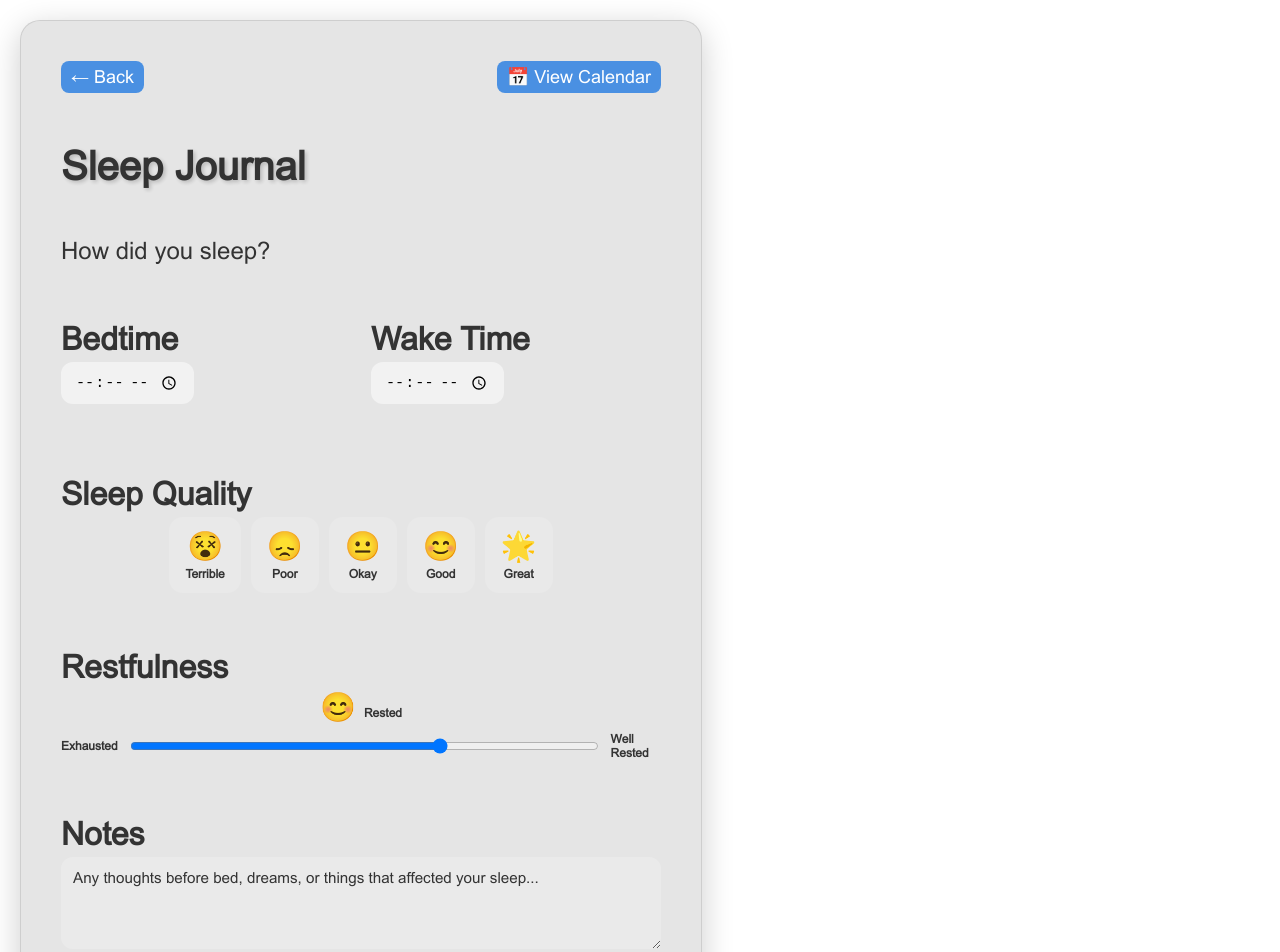
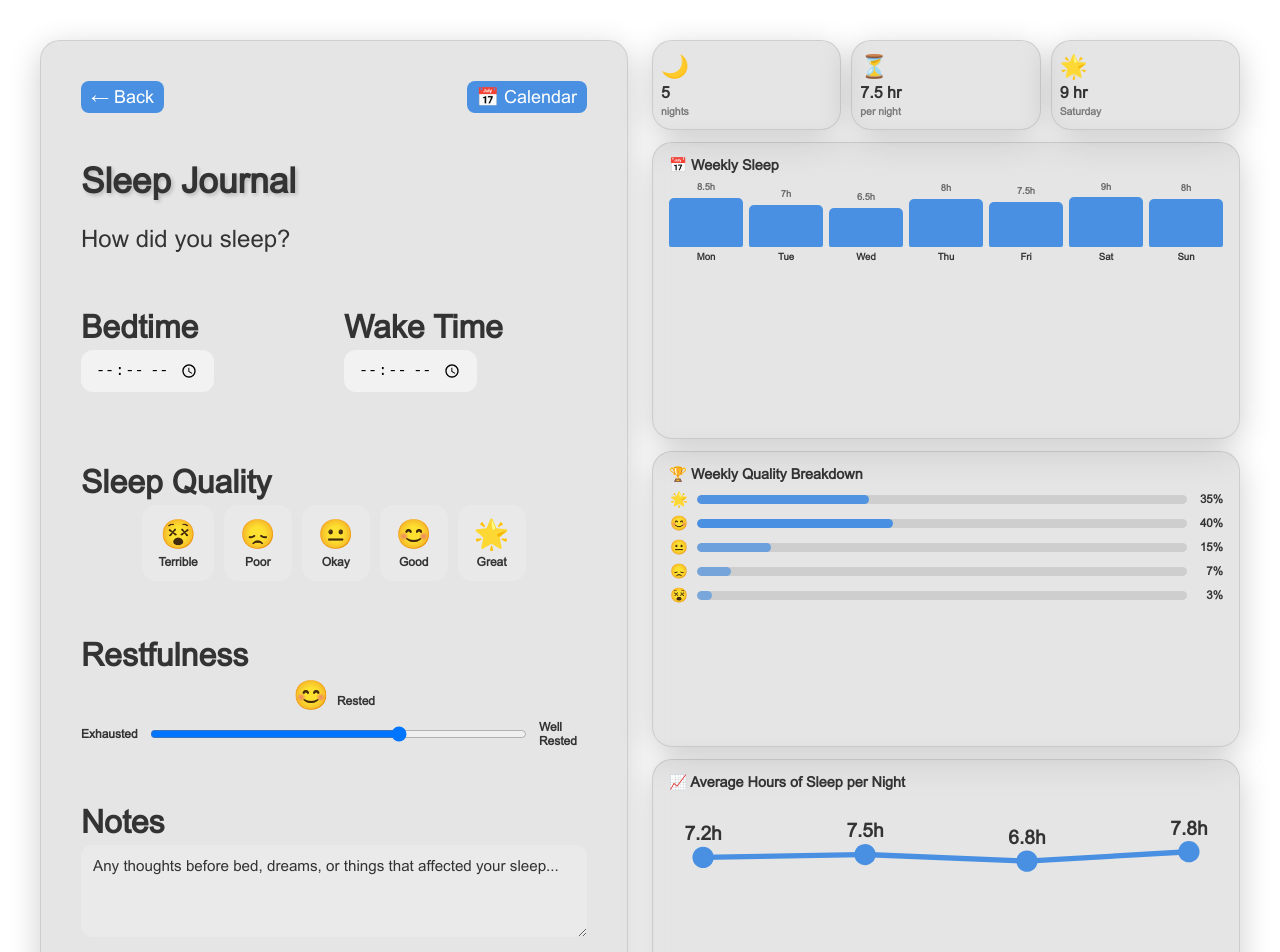
Before and after one commit to mraitan1/WellnessProject, a React (Vite) app in the folder client/: page /sleep in a window 1280 px wide. Shown: the top 952 px of the page. Built offline with nearby package versions, Linux system fonts and the light colour scheme.

Commit message:
Update SleepJournal layouts, UI, and mock charts

```diff
--- a/client/src/SleepJournal.jsx
+++ b/client/src/SleepJournal.jsx
@@ -16,6 +16,68 @@ const restfulOptions = [
     { label: "Rested", emoji: "😊" },
     { label: "Well Rested", emoji: "🌟" },
 ];
+
+// Hardcoded mock data — swap in real DB data when ready
+const weeklyMock = [
+    { day: "Mon", duration: 8.5 },
+    { day: "Tue", duration: 7 },
+    { day: "Wed", duration: 6.5 },
+    { day: "Thu", duration: 8 },
+    { day: "Fri", duration: 7.5 },
+    { day: "Sat", duration: 9 },
+    { day: "Sun", duration: 8 },
+];
+
+const typeMock = [
+    { name: "Great",  pct: 35, emoji: "🌟" },
+    { name: "Good",   pct: 40, emoji: "😊" },
+    { name: "Okay",   pct: 15, emoji: "😐" },
+    { name: "Poor",   pct: 7,  emoji: "😞" },
+    { name: "Terrible", pct: 3, emoji: "😵" },
+];
+
+const trendMock = [
+    { month: "Jan", avg: 7.2 },
+    { month: "Feb", avg: 7.5 },
+    { month: "Mar", avg: 6.8 },
+    { month: "Apr", avg: 7.8 },
+];
+
+function LineChart({ data }) {
+    const maxVal = 10;
+    const w = 260;
+    const h = 90;
+    const padX = 16;
+    const padY = 16;
+    const plotW = w - padX * 2;
+    const plotH = h - padY * 2 - 14;
+
+    const pts = data.map(function(d, i) {
+        return {
+            x: padX + (i / (data.length - 1)) * plotW,
+            y: padY + plotH - (d.avg / maxVal) * plotH,
+        };
+    });
+
+    const path = pts.map(function(p, i) {
+        return (i === 0 ? "M" : "L") + " " + p.x + " " + p.y;
+    }).join(" ");
+
+    return (
+        <svg viewBox={"0 0 " + w + " " + h} style={{ width: "100%" }}>
+            <path d={path} fill="none" stroke="var(--button-bg)" strokeWidth="2.5" strokeLinecap="round" strokeLinejoin="round" />
+            {pts.map(function(p, i) {
+                return (
+                    <g key={i}>
+                        <circle cx={p.x} cy={p.y} r="5" fill="var(--button-bg)" />
+                        <text x={p.x} y={p.y - 8} textAnchor="middle" fill="var(--text-color)" fontSize="9" fontWeight="bold">{data[i].avg}h</text>
+                        <text x={p.x} y={h - 1} textAnchor="middle" fill="var(--text-color)" fontSize="9" opacity="0.6">{data[i].month}</text>
+                    </g>
+                );
+            })}
+        </svg>
+    );
+}
 
 function calculateDuration(bedtime, waketime) {
     if (!bedtime || !waketime) {
@@ -100,15 +162,22 @@ function SleepJournal() {
         .catch(err => console.log(err))
     }
 
+    const maxBar = 10;
+
     return (
-        <div className="home-container">
-            <div className="home-card" style={{ width: "min(600px, 90vw)", gap: "24px" }}>
+        <div className="home-container" style={{ padding: "40px 20px", display: "flex", flexDirection: "column", gap: "24px" }}>
+            <div style={{ display: "grid", gridTemplateColumns: "repeat(auto-fit, minmax(320px, 1fr))", gap: "24px", width: "100%", maxWidth: "1200px", margin: "0 auto" }}>
+
+                {/* LEFT — Input Form */}
+                <div className="home-card" style={{ gap: "24px", justifyContent: "flex-start" }}>
                     <div style={{ display: "flex", justifyContent: "space-between", width: "100%" }}>
                         <button className="back-btn" onClick={() => navigate("/home")}>← Back</button>
-                    <button className="back-btn" onClick={() => navigate("/sleep/calendar")}>📅 View Calendar</button>
+                        <button className="back-btn" onClick={() => navigate("/sleep/calendar")}>📅 Calendar</button>
                     </div>
-                <h1 className="home-title" style={{ fontSize: "2.5rem", marginBottom: 0 }}>Sleep Journal</h1>
+                    <div style={{ textAlign: "center" }}>
+                        <h1 className="home-title" style={{ fontSize: "2.2rem", marginBottom: "4px" }}>Sleep Journal</h1>
                         <p className="home-subtitle" style={{ marginBottom: 0 }}>How did you sleep?</p>
+                    </div>
 
                     {/* Bedtime & Wake Time */}
                     <div style={{ width: "100%", display: "flex", gap: "20px" }}>
@@ -249,29 +318,103 @@ function SleepJournal() {
                     )}
                 </div>
 
-            {/* Past Entries */}
+                {/* RIGHT — Stats & Charts */}
+                <div style={{ display: "flex", flexDirection: "column", gap: "12px" }}>
+                     {/* Quick stats */}
+                    <div style={{ display: "grid", gridTemplateColumns: "repeat(3, 1fr)", gap: "10px" }}>
+                        {[
+                            { label: "This Week", value: "5", sub: "nights", icon: "🌙" },
+                            { label: "Avg Duration", value: "7.5 hr", sub: "per night", icon: "⏳" },
+                            { label: "Best Sleep", value: "9 hr", sub: "Saturday", icon: "🌟" },
+                        ].map(function(s) {
+                            return (
+                                <div key={s.label} className="home-card" style={{ padding: "12px 8px", gap: "4px" }}>
+                                    <div style={{ fontSize: "1.4rem" }}>{s.icon}</div>
+                                    <div className="login-label" style={{ fontSize: "1rem", margin: 0 }}>{s.value}</div>
+                                    <div className="text-color" style={{ fontSize: "0.65rem", fontWeight: 700, opacity: 0.6 }}>{s.sub}</div>
+                                </div>
+                            );
+                        })}
+                    </div>
+
+                     {/* Weekly activity bar chart */}
+                    <div className="home-card" style={{ padding: "14px 16px", alignItems: "stretch", gap: "8px" }}>
+                        <p className="login-label" style={{ fontSize: "0.9rem", margin: 0 }}>📅 Weekly Sleep</p>
+                        <div style={{ display: "flex", alignItems: "flex-end", gap: "6px", height: "80px" }}>
+                            {weeklyMock.map(function(d) {
+                                const barH = d.duration > 0 ? Math.max((d.duration / maxBar) * 60, 10) : 4;
+                                return (
+                                    <div key={d.day} style={{ flex: 1, display: "flex", flexDirection: "column", alignItems: "center", justifyContent: "flex-end", gap: "4px", height: "100%" }}>
+                                        <span className="text-color" style={{ fontSize: "0.58rem", fontWeight: 700, height: "12px", opacity: 0.7 }}>
+                                            {d.duration > 0 ? d.duration + "h" : ""}
+                                        </span>
+                                        <div style={{
+                                            width: "100%",
+                                            height: barH + "px",
+                                            background: d.duration > 0 ? "var(--button-bg)" : "rgba(0,0,0,0.1)",
+                                            borderRadius: "5px 5px 2px 2px",
+                                            opacity: d.duration > 0 ? 1 : 0.4,
+                                        }} />
+                                        <span className="text-color" style={{ fontSize: "0.6rem", fontWeight: 700 }}>{d.day}</span>
+                                    </div>
+                                );
+                            })}
+                        </div>
+                    </div>
+
+                     {/* Sleep quality breakdown */}
+                    <div className="home-card" style={{ padding: "14px 16px", alignItems: "stretch", gap: "8px" }}>
+                        <p className="login-label" style={{ fontSize: "0.9rem", margin: 0 }}>🏆 Weekly Quality Breakdown</p>
+                        <div style={{ display: "flex", flexDirection: "column", gap: "7px" }}>
+                            {typeMock.map(function(t) {
+                                return (
+                                    <div key={t.name} style={{ display: "flex", alignItems: "center", gap: "8px" }}>
+                                        <span style={{ width: "20px", textAlign: "center", fontSize: "0.9rem" }}>{t.emoji}</span>
+                                        <div style={{ flex: 1, height: "9px", background: "rgba(0,0,0,0.1)", borderRadius: "5px", overflow: "hidden" }}>
+                                            <div style={{ height: "100%", width: t.pct + "%", background: "var(--button-bg)", borderRadius: "5px", opacity: 0.6 + t.pct / 100 }} />
+                                        </div>
+                                        <span className="text-color" style={{ fontSize: "0.72rem", fontWeight: 700, width: "28px", textAlign: "right" }}>{t.pct}%</span>
+                                    </div>
+                                );
+                            })}
+                        </div>
+                    </div>
+
+                     {/* Duration trend line chart */}
+                    <div className="home-card" style={{ padding: "14px 16px", alignItems: "stretch", gap: "6px" }}>
+                        <p className="login-label" style={{ fontSize: "0.9rem", margin: 0 }}>📈 Average Hours of Sleep per Night</p>
+                        <LineChart data={trendMock} />
+                    </div>
+                </div>
+            </div>
+
+            {/* Past entries grid */}
             {entries.length > 0 && (
-                <div style={{ width: "min(600px, 90vw)", marginTop: "40px", display: "flex", flexDirection: "column", gap: "20px" }}>
-                    <h2 className="text-color" style={{ fontFamily: "arial, sans-serif", textAlign: "center" }}>Past Entries</h2>
+                <div style={{ marginTop: "14px", width: "100%", maxWidth: "1200px", margin: "14px auto 0 auto" }}>
+                    <p className="login-label" style={{ fontSize: "0.95rem", marginBottom: "10px" }}>Recent Entries</p>
+                    <div style={{ display: "grid", gridTemplateColumns: "repeat(auto-fill, minmax(210px, 1fr))", gap: "10px" }}>
                         {entries.map(function(entry, i) {
                             const qualityObj = qualityOptions.find(q => q.label === entry.quality);
                             return (
-                            <div key={i} className="home-card" style={{ alignItems: "flex-start", gap: "12px" }}>
+                                <div key={i} className="home-card" style={{ padding: "12px", alignItems: "flex-start", gap: "6px" }}>
                                     <p className="profile-label">
-                                    {entry.date ? new Date(entry.date).toLocaleDateString("en-US", { weekday: "long", year: "numeric", month: "long", day: "numeric" }) : ""}
+                                        {entry.date ? new Date(entry.date).toLocaleDateString("en-US", { weekday: "short", month: "short", day: "numeric" }) : ""}
                                     </p>
-                                <p className="journal-entry">
+                                    <div style={{ display: "flex", flexWrap: "wrap", gap: "4px" }}>
+                                        <span className="text-color" style={{ background: "rgba(255,255,255,0.2)", padding: "3px 8px", borderRadius: "20px", fontSize: "0.72rem", fontWeight: 700 }}>
                                             {qualityObj ? qualityObj.emoji : ""} {entry.quality} Sleep
-                                </p>
-                                <p className="text-color" style={{ margin: 0, fontSize: "0.9rem" }}>
+                                        </span>
+                                    </div>
+                                    <p className="text-color" style={{ margin: 0, fontSize: "0.82rem" }}>
                                         🛏️ {entry.bedtime} → ⏰ {entry.waketime} &nbsp;|&nbsp; 😴 {entry.duration}
                                     </p>
                                     {entry.notes && (
-                                    <p className="text-color" style={{ margin: 0, fontSize: "0.95rem", lineHeight: "1.5" }}>{entry.notes}</p>
+                                        <p className="text-color" style={{ margin: 0, fontSize: "0.78rem", fontStyle: "italic" }}>{entry.notes}</p>
                                     )}
                                 </div>
                             );
                         })}
+                    </div>
                 </div>
             )}
         </div>
```
Lines whose indentation alone changed are shown as unchanged.
